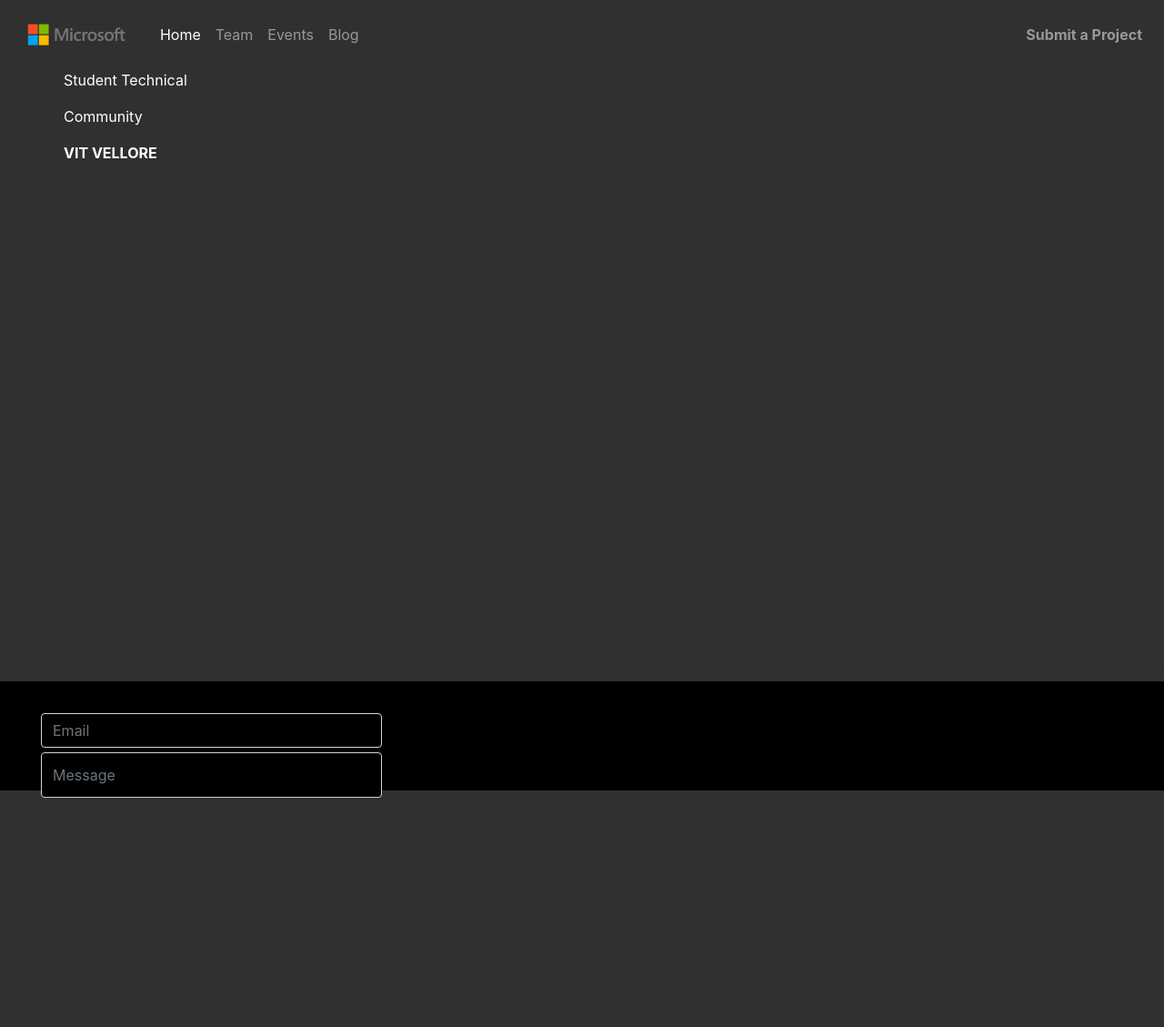
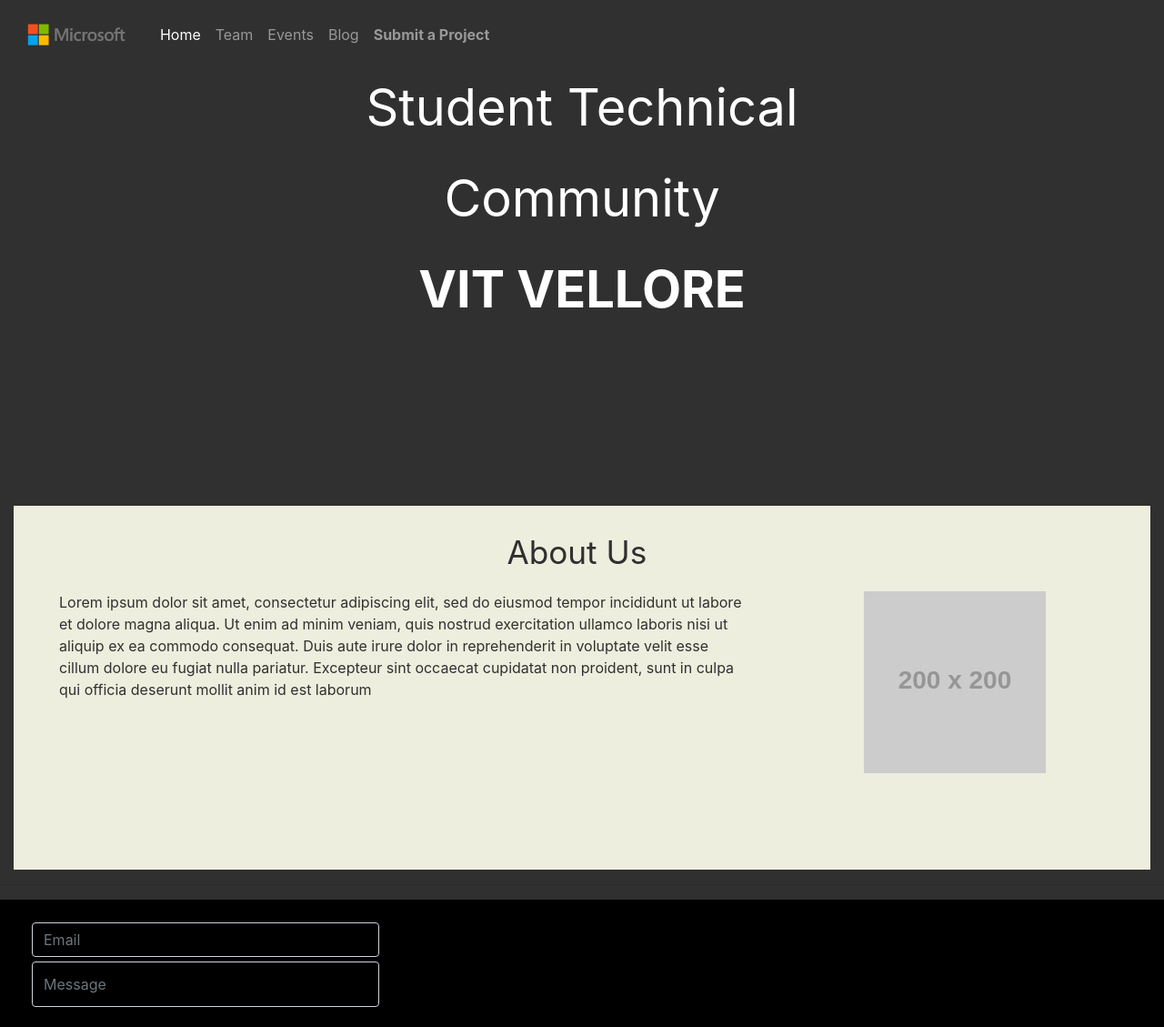
Before and after one commit to mstcvit/mstc, an ASP.NET Core app: page / in a window 1280 px wide. Shown: the whole page at 91% size. Before the commit the page ends 889 px from the top, so only its background shows below. Run offline with ASP.NET Core 8, Linux system fonts and the light colour scheme; some libraries are stand-ins or nearby versions.

Commit message:
About us added

```diff
--- a/mstc/Pages/Index.cshtml
+++ b/mstc/Pages/Index.cshtml
@@ -6,43 +6,51 @@
 
 <div class="container-fluid">
     <!--Landing Page-->
-    <div class="container" id="section1">
-        <div class="row text-white">
-            <p class="text-center">Student Technical</p>
+    <div class="container-fluid" id="section1">
+        <div class="row text-white d-flex justify-content-center">
+            <p class="text-center landtext">Student Technical</p>
         </div>
-        <div class="row text-white">
-            <p class="text-center">Community</p>
+        <div class="row text-white d-flex justify-content-center">
+            <p class="text-center landtext">Community</p>
         </div>
-        <div class="row text-white">
-            <p class="text-center"><b>VIT VELLORE</b></p>
+        <div class="row text-white d-flex justify-content-center">
+            <p class="text-center landtext"><b>VIT VELLORE</b></p>
         </div>
     </div>
     <!--About US-->
-    <div class="container" id="aboutus">
+    <div class="container-fluid" id="aboutus">
+        <div class="row text-center">
+           <p class="heading">About Us </p>
+        </div>
         <div class="row">
-
+            <div class="col-lg-8">
+                <p>Lorem ipsum dolor sit amet, consectetur adipiscing elit, sed do eiusmod tempor incididunt ut labore et dolore magna aliqua. Ut enim ad minim veniam, quis nostrud exercitation ullamco laboris nisi ut aliquip ex ea commodo consequat. Duis aute irure dolor in reprehenderit in voluptate velit esse cillum dolore eu fugiat nulla pariatur. Excepteur sint occaecat cupidatat non proident, sunt in culpa qui officia deserunt mollit anim id est laborum</p>
+            </div>
+            <div class="offset-lg-1 col-lg-3 hidden-sm hidden-xs hidden-md">
+                <img class="align-self-center" srcset="https://dummyimage.com/200x200/000/fff.jpg" />
+            </div>
         </div>
     </div>
     <!--Our Events-->
-    <div class="container" id="ourevents">
+    <div class="container-fluid" id="ourevents">
         <div class="row">
 
         </div>
     </div>
     <!--Get in touch-->
-    <div class="container" id="blackbar">
+    <div class="container-fluid" id="blackbar">
         <div class="row">
 
         </div>
     </div>
     <!--Our Team-->
-    <div class="container" id="ourteam">
+    <div class="container-fluid" id="ourteam">
         <div class="row">
 
         </div>
     </div>
     <!--Our Blog-->
-    <div class="container" id="ourblog">
+    <div class="container-fluid" id="ourblog">
         <div class="row">
 
         </div>
--- a/mstc/Pages/_Layout.cshtml
+++ b/mstc/Pages/_Layout.cshtml
@@ -31,7 +31,7 @@
         <button class="navbar-toggler" type="button" data-toggle="collapse" data-target="#navbar" aria-controls="navbar" aria-expanded="false" aria-label="Toggle navigation">
             <span class="navbar-toggler-icon"></span>
         </button>
-        <div class="collapse navbar-collapse d-flex justify-content-between" id="navbar">
+        <div class="navbar-collapse collapse" id="navbar">
             <ul class="navbar-nav">
                 <li class="nav-item active">
                     <a class="nav-link" href="#">Home</a>
--- a/mstc/wwwroot/css/site.css
+++ b/mstc/wwwroot/css/site.css
@@ -1,7 +1,3 @@
-body {
-    padding-bottom: 20px;
-}
-
 /* Wrapping element */
 /* Set some basic padding to keep content from hitting the edges */
 .body-content {
@@ -34,8 +30,8 @@
 
 #mstcfooter{
     background-color: black !important;
-    height: 120px !important;
-    padding: 30px 35px 30px 30px !important;
+    height: 140px !important;
+    padding: 20px 25px 20px 20px !important;
     margin-bottom: 0px !important;
 }
 
@@ -51,5 +47,20 @@
 #section1{
     color:antiquewhite;
     text-align:center;
-    height: 80vh;
+    height: 60vh;
+    font-size: 3.5em;
 }
+
+#aboutus{
+    background-color: #eeeede;
+    color: #303030;
+    height: 50vh;
+    padding: 2% 4% 2% 4%;
+    width: 100%;
+}
+
+.heading{
+    font-size: 2.2em;
+    text-align: center;
+    margin-left: 43%;
+}
```
